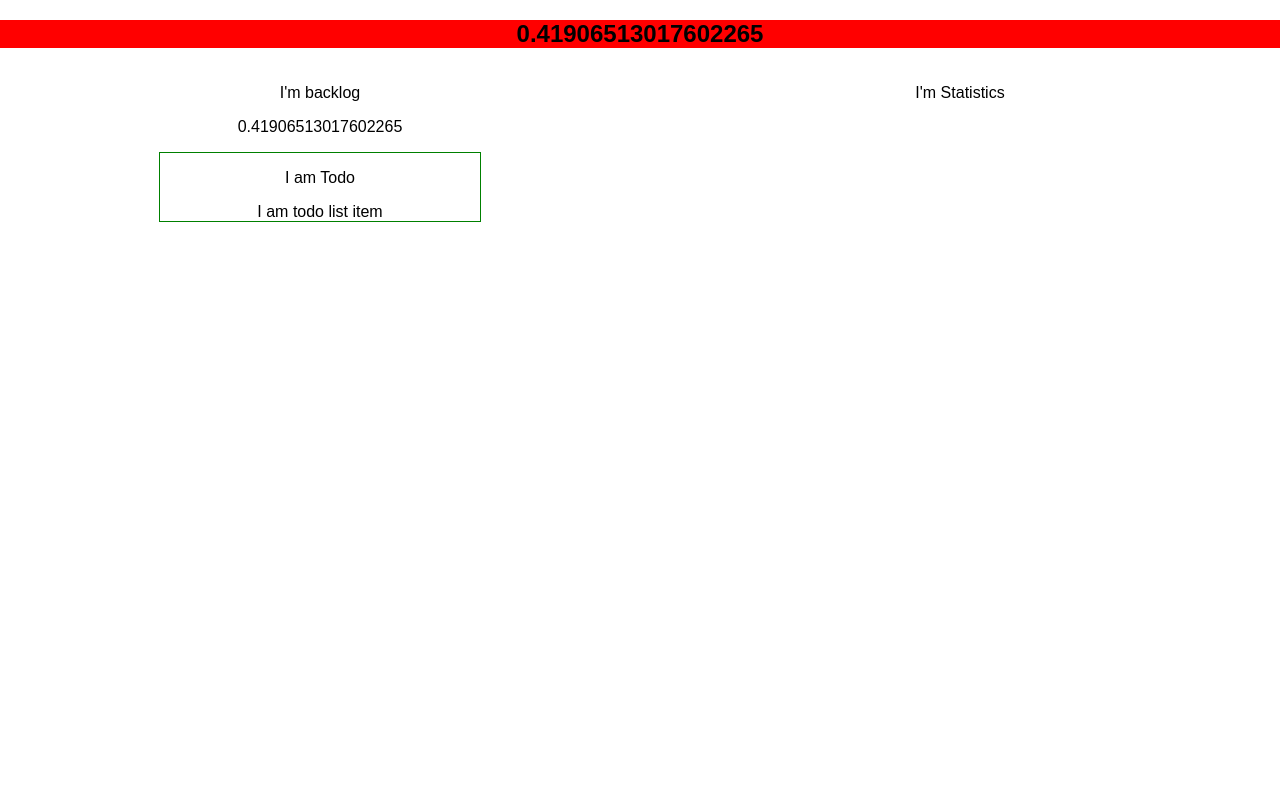
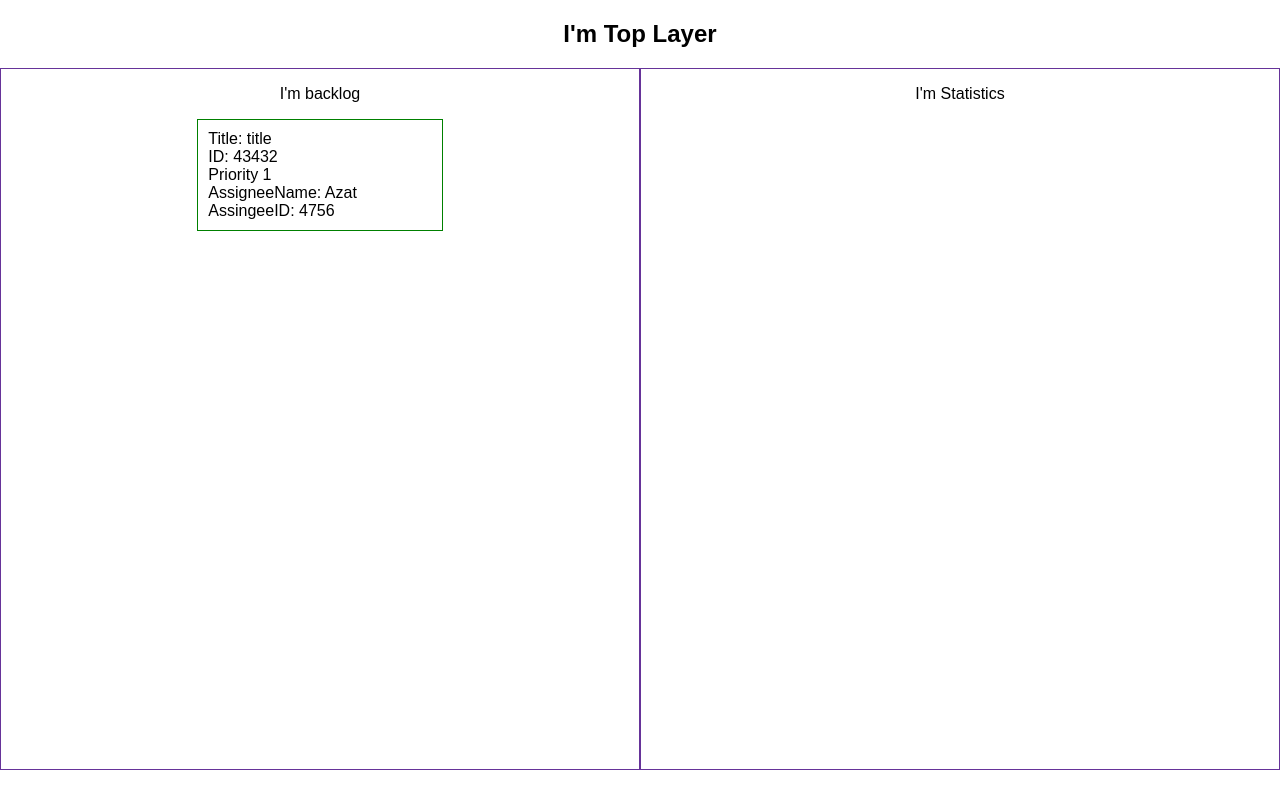
Before and after one commit to arturarushanyan/betsReactTask, a React (Create React App) app: page / in a window 1280 px wide. Built offline with nearby package versions, Linux system fonts and the light colour scheme.

Commit message:
rendering random tasks added

```diff
--- a/src/App.css
+++ b/src/App.css
@@ -1,20 +1,24 @@
 .App {
   text-align: center;
-  background: red;
   height: 100%;
 }
 
 .backlog, .statistics {
   float: left;
-  width: 50%;
-  height: 100%;
+  width: calc(50% - 2px);
+  height: calc(100vh - 100px);
+  overflow-x: hidden;
+  overflow-y: auto;
   text-align: center;
+  border: 1px solid rebeccapurple;
+
 }
 
 ul{
   list-style: none;
-  padding: 0;
   border: 1px solid green;
-  width: 50%;
-  margin: 0 auto;
+  width: 35%;
+  margin: 10px auto;
+  padding: 10px;
+  text-align: left;
 }
--- a/src/App.js
+++ b/src/App.js
@@ -1,40 +1,39 @@
 import React, { Component } from 'react';
 import Backlog from "./Components/Backlog";
 import Statistics from "./Components/Statistics";
+import generateNewTodo from "./generateNewTodo";
 import './App.css';
 
 class App extends Component {
     constructor(props){
         super(props);
         this.state = {
-            td011:{
-                id: 1001,
-                priority: 2,
-                title: 'asdf001',
-                desicription: "desc001",
-                assignee: "Artur",
-                completed: false
-            }
-        }
+            todos : []
+        };
     }
+
     componentDidMount(){
-        setInterval(()=>{
+        console.log("did mount working");
+        this.intervalID = setInterval(()=>{
             this.setState({
-                td011:{
-                    id: Math.random()
+                todos: [...this.state.todos, generateNewTodo()]
                 }
-            })
-        },3000)
+            );
+            console.log(this.state);
+        },3000);
+
     }
   render() {
     return (
       <div className="App">
-          <h2>{this.state.td011.id}</h2>
-        <Backlog taskID = {this.state.td011.id}/>
+          <h2>I'm Top Layer</h2>
+        <Backlog todos = {this.state.todos}/>
         <Statistics/>
       </div>
     );
   }
 }
 
+
+
 export default App;
--- a/src/Components/Backlog.js
+++ b/src/Components/Backlog.js
@@ -1,16 +1,19 @@
 import React,{Component} from 'react';
 import Todo from "./Todo";
+import TodoListItem from "./TodoListItem";
 
 export default class Backlog extends Component{
     constructor(props){
         super(props);
     }
     render(){
+        let todos = this.props.todos;
+        console.log('from backlog',todos);
         return (
             <div className="backlog">
                 <p>I'm backlog</p>
-                <p>{this.props.taskID}</p>
-                <Todo/>
+                <Todo todos={todos}/>
+
             </div>
         )
     }
--- a/src/Components/Todo.js
+++ b/src/Components/Todo.js
@@ -1,12 +1,33 @@
 import React,{Component} from 'react';
 import TodoListItem from './TodoListItem';
 export default class Todo extends Component{
+    constructor(props){
+        super(props);
+    }
     render(){
+        let todos = this.props.todos;
+        let id = todos.map((todo)=>{
+            return todo.id;
+        });
+        console.log('from todo',todos);
+        console.log('from todo',id);
         return (
-            <ul className="todo">
-                <p>I am Todo</p>
-                <TodoListItem/>
-            </ul>
+            <div>
+                {
+                    todos.map((todo)=>{
+                        return (
+                            <ul className="todo" >
+                                <li>{`Title: ${todo.title}`}</li>
+                                <li>{`ID: ${todo.id}`}</li>
+                                <li>{`Priority ${todo.priority}`}</li>
+                                <li>{`AssigneeName: ${todo.assigneeName}`}</li>
+                                <li>{`AssingeeID: ${todo.assigneeID}`}</li>
+                            </ul>
+                        )
+                    })
+                }
+            </div>
+
         )
     }
 }
--- a/src/Components/TodoListItem.js
+++ b/src/Components/TodoListItem.js
@@ -1,9 +1,14 @@
 import React,{Component} from 'react';
 
 export default class TodoListItem extends Component{
+    constructor(props){
+        super(props);
+    }
     render(){
+        let todos = this.props.todos;
+        console.log('from todolistitem',todos);
         return (
-            <li className="todo-list-item">I am todo list item</li>
+            <li className="todo-list-item">{this.props}</li>
         )
     }
 }
--- /dev/null
+++ b/src/data.js
@@ -0,0 +1,32 @@
+let Developers =  [
+    {
+        name: "Artur",
+        id: "1234"
+    },
+    {
+        name: "Azat",
+        id: "7894"
+    },
+    {
+        name: "Gurgen",
+        id: "4756"
+    },
+    {
+        name: "Vahe",
+        id: "5854"
+    },
+    {
+        name: "Lilit",
+        id: "2564"
+    },
+    {
+        name: "Tigran",
+        id: "2445"
+    },
+    {
+        name: "Aram",
+        id: "4447"
+    }
+];
+
+export default Developers;
--- /dev/null
+++ b/src/generateNewTodo.js
@@ -0,0 +1,13 @@
+import Developers from "./data";
+
+export default function generateNewTodo() {
+    return {
+            id: 43432,
+            priority: Math.floor( Math.random() * 3 ),
+            title: 'title',
+            desicription: "Lorem ipsum dolor sit amet, consectetur adipiscing elit",
+            assigneeName: Developers[Math.floor(Math.random() * Developers.length)].name,
+            assigneeID: Developers[Math.floor(Math.random() * Developers.length)].id,
+            completed: false
+        }
+}
```
